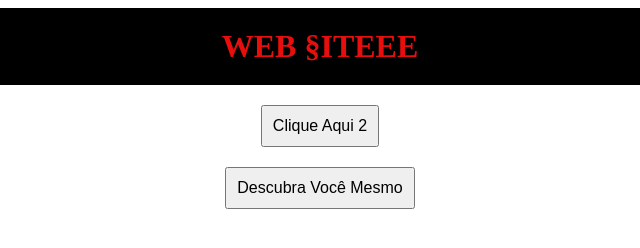
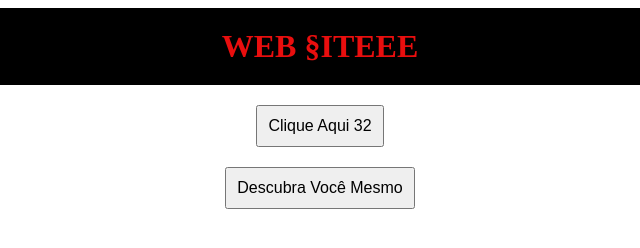
Before and after one commit to Vitorn4/teste, a plain HTML site: page index.html in a window 1280 px wide. Shown: the full height of the page, 320-960 px from the left. Drawn offline with Linux system fonts and the light colour scheme.

Commit message:
Alterações

```diff
--- a/index.html
+++ b/index.html
@@ -9,7 +9,7 @@
 </head>
 <body>
     <h1 id="ol">WEB §ITEEE</h1>
-    <button onclick="showMessage()">Clique Aqui 2</button>
+    <button onclick="showMessage()">Clique Aqui 32</button>
     <button onclick="+trocar()">Descubra Você Mesmo</button>
     <script src="script.js"></script>
 </body>
```
